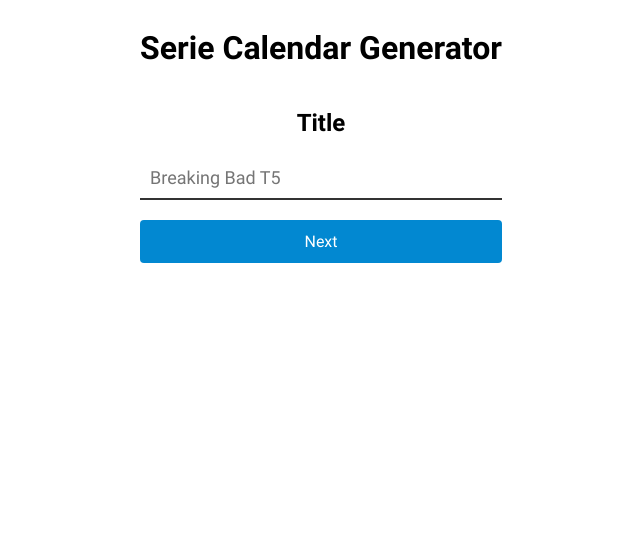
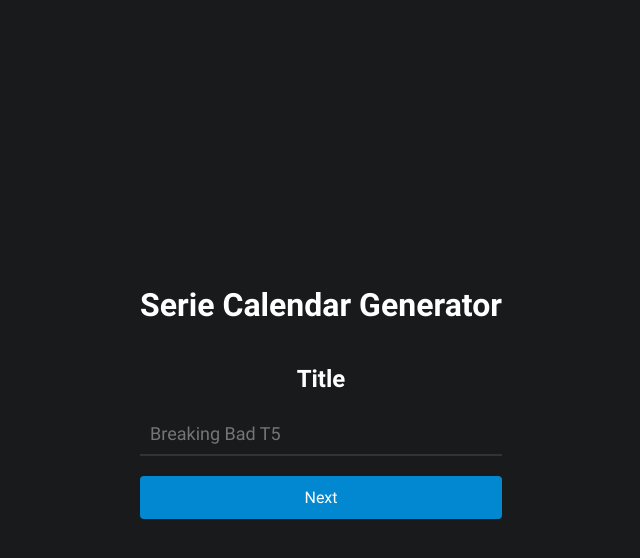
Before and after one commit to artolajon/TV-Show-Scheduler, a website built with webpack: page src/index.html in a window 1280 px wide. Shown: the whole page, without its empty margins (319-959 px from the left). Built offline with nearby package versions, Linux system fonts and the light colour scheme.

Commit message:
Darkmode

```diff
--- a/src/style.scss
+++ b/src/style.scss
@@ -11,11 +11,15 @@
 
 * {
     font-family: roboto;
+    color: white;
 }
 body{
     display: flex;
     align-items: center;
     justify-content: center;
+    background-color: #181a1b;
+    margin: 0;
+    height: 100vh;
 }
 form{
     display: flex;
@@ -46,6 +50,7 @@ input:not([type="submit"]), select {
     padding: 10px;
     margin-bottom: 20px;
     font-size: 18px;
+    background-color: transparent;
     &:focus {
         border-bottom: 2px solid #0288d1;
         outline: none;
```
